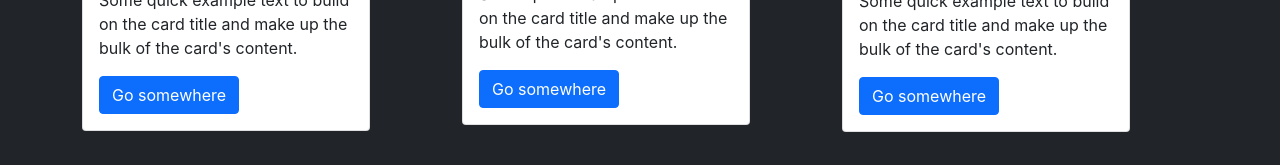
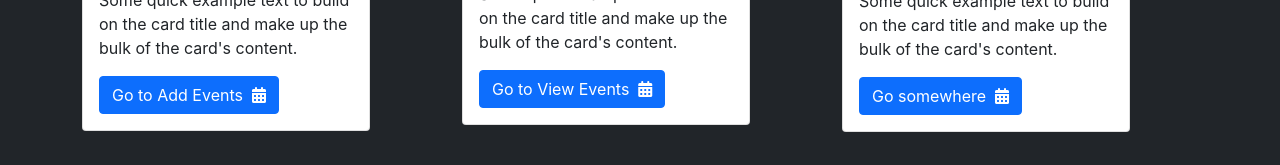
Before and after one commit to ApplicationFramwork/FrontEnd, a React (Create React App) app: page /editor in a window 1280 px wide. Shown: the part 497-662 px from the top of the page. Built offline with nearby package versions, Linux system fonts and the light colour scheme; no server answers.

Commit message:
Convert JS files to JSX

```diff
--- a/src/components/AddEventComponent.js
+++ b/src/components/AddEventComponent.js
@@ -1,7 +1,7 @@
 import React, {useState} from "react";
 import axios from "axios";
 import ConferenceImage from "../images/Conference.jpg";
-import editor from "../components/EditorDashboardComponent";
+import editor from "./EditorDashboardComponent";
 
 
 
--- a/src/components/EditorDashboardComponent.js
+++ b/src/components/EditorDashboardComponent.jsx
@@ -67,7 +67,9 @@ class EditorDashboardComponent extends Component {
                                     <h5 className="card-title">Add Event</h5>
                                     <p className="card-text">Some quick example text to build on the card title and make up the
                                         bulk of the card's content.</p>
-                                    <a href="/addConferenceEvent" className="btn btn-primary">Go somewhere</a>
+                                    <a href="/addConferenceEvent" className="btn btn-primary">Go to Add Events
+                                        &nbsp;<i className=" fas fa-calendar-alt"></i>
+                                    </a>
                                 </div>
                             </div>
                         </div>
@@ -80,7 +82,9 @@ class EditorDashboardComponent extends Component {
                                     <h5 className="card-title">View Upcoming Events</h5>
                                     <p className="card-text">Some quick example text to build on the card title and make up the
                                         bulk of the card's content.</p>
-                                    <a href="/eventList" className="btn btn-primary">Go somewhere</a>
+                                    <a href="/eventList" className="btn btn-primary">Go to View Events
+                                        &nbsp;<i className=" fas fa-calendar-alt"></i>
+                                    </a>
                                 </div>
                             </div>
                         </div>
@@ -92,7 +96,9 @@ class EditorDashboardComponent extends Component {
                                     <h5 className="card-title">Add Event</h5>
                                     <p className="card-text">Some quick example text to build on the card title and make up the
                                         bulk of the card's content.</p>
-                                    <a href="/addConferenceEvent" className="btn btn-primary">Go somewhere</a>
+                                    <a href="/addConferenceEvent" className="btn btn-primary">Go somewhere
+                                        &nbsp;<i className=" fas fa-calendar-alt"></i>
+                                    </a>
                                 </div>
                             </div>
                         </div>
```
Also changed, not shown: src/components/AddConferenceEvent.jsx (renamed from src/components/AddConferenceEvent.js), src/components/ListEventsComponent.jsx (renamed from src/components/ListEventsComponent.js), src/components/UpdateEventsComponent.jsx (renamed from src/components/UpdateEventsComponent.js).
